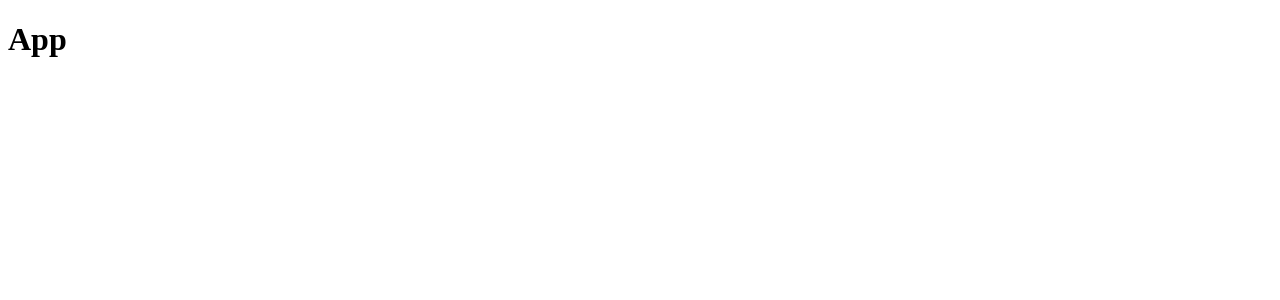
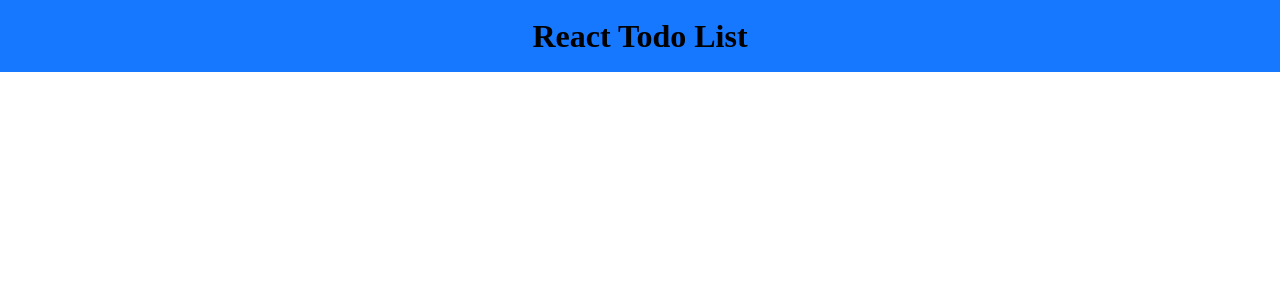
Before and after one commit to Rossnerandre/react-todo, a React (Vite) app: page / in a window 1280 px wide. Shown: the top 300 px of the page. Built offline with nearby package versions, Linux system fonts and the light colour scheme.

Commit message:
Add route and header Layout

```diff
--- a/src/App.tsx
+++ b/src/App.tsx
@@ -1,8 +1,7 @@
 function App() {
+
   return (
-    <div>
-      <h1>App</h1>
-    </div>
+    <></>
   );
 }
 
--- /dev/null
+++ b/src/index.css
@@ -0,0 +1,5 @@
+* {
+  padding: 0;
+  margin: 0;
+  box-sizing: border-box;
+}
--- /dev/null
+++ b/src/layout/Header.tsx
@@ -0,0 +1,17 @@
+import { styled } from "@stitches/react";
+
+const StyledHeader = styled("header", {
+  backgroundColor: "#1677ff",
+  height: 72,
+  display: "flex",
+  justifyContent: "center",
+  alignItems: "center",
+});
+
+export function Header() {
+  return (
+    <StyledHeader>
+      <h1>React Todo List</h1>
+    </StyledHeader>
+  );
+}
--- /dev/null
+++ b/src/layout/index.tsx
@@ -0,0 +1,13 @@
+import { Header } from "./Header";
+import { Outlet } from "react-router-dom";
+
+function MyLayout() {
+  return (
+    <>
+      <Header />
+      <Outlet />
+    </>
+  );
+}
+
+export default MyLayout;
--- a/src/main.tsx
+++ b/src/main.tsx
@@ -1,9 +1,11 @@
 import React from "react";
 import ReactDOM from "react-dom/client";
-import App from "./App";
+import { RouterProvider } from "react-router-dom";
+import router from "./routes";
+import './index.css'
 
 ReactDOM.createRoot(document.getElementById("root") as HTMLElement).render(
   <React.StrictMode>
-    <App />
+    <RouterProvider router={router} fallbackElement={<>...</>} />
   </React.StrictMode>
 );
--- /dev/null
+++ b/src/routes/index.tsx
@@ -0,0 +1,18 @@
+import { createBrowserRouter } from "react-router-dom";
+import MyLayout from "../layout";
+import App from "../App";
+
+const router = createBrowserRouter([
+  {
+    path: "/",
+    element: <MyLayout />,
+    children: [
+      {
+        index: true,
+        element: <App />,
+      },
+    ],
+  },
+]);
+
+export default router;
```
